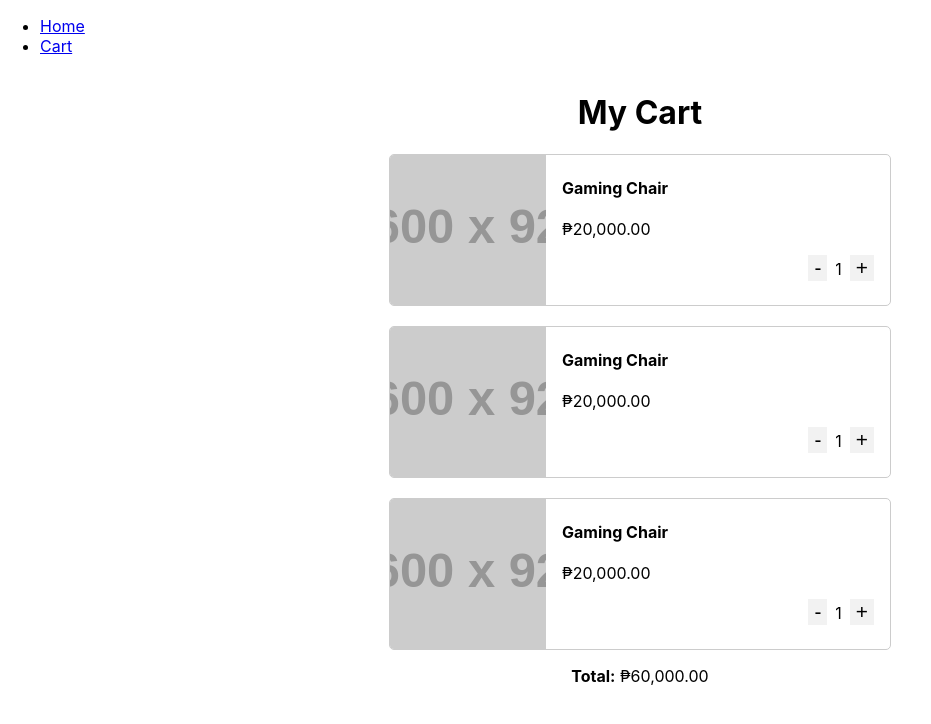
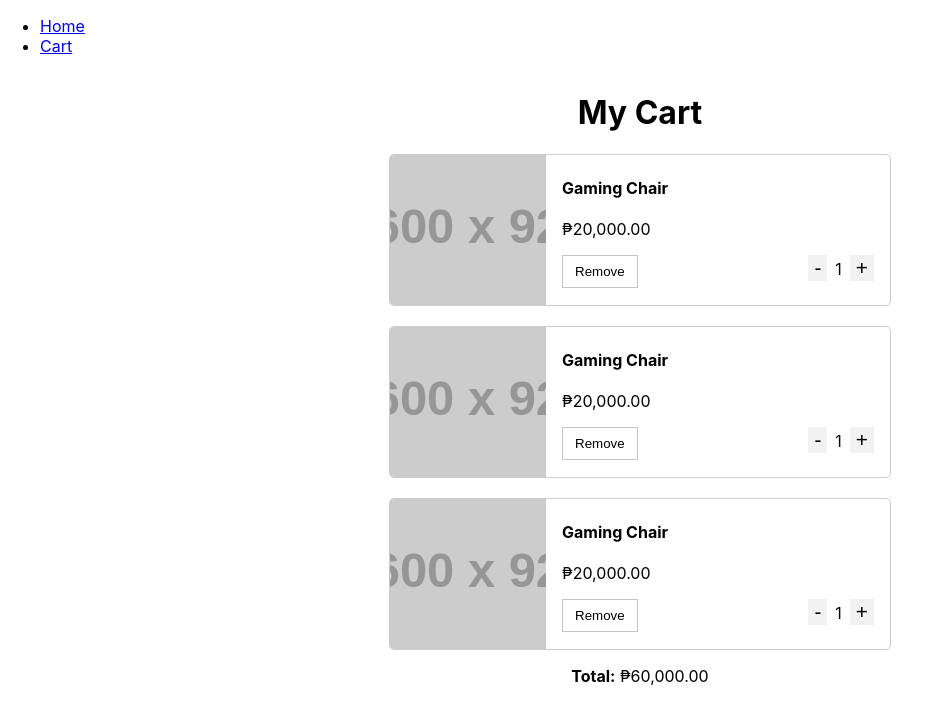
Before and after one commit to jmconcha/shopping-cart-app, a React (Create React App) app: page /cart in a window 1280 px wide. Shown: the top 724 px of the page, without its empty margins (0-931 px from the left). Built offline with nearby package versions, Linux system fonts and the light colour scheme.

Commit message:
card remove button

```diff
--- a/src/Presentation/Views/Cart/ProductList/CartProductList.tsx
+++ b/src/Presentation/Views/Cart/ProductList/CartProductList.tsx
@@ -32,21 +32,33 @@ const CardContent = styled.div`
   padding: 2px 16px 16px;
 `;
 
-const CardAction = styled.div`
+const CardContentAction = styled.div`
+  display: flex;
+  justify-content: space-between;
+`;
+
+const CardActionQuantity = styled.div`
   float: right;
 `;
 
-const CardButton = styled.button`
+const QuantityButton = styled.button`
   border: none;
   background-color: #f2f2f2;
   font-size: 1.3rem;
   cursor: pointer;
 `;
 
-const CardSpan = styled.span`
+const QuantitySpan = styled.span`
   margin-left: 8px;
   margin-right: 8px;
   font-size: 1rem;
+`;
+
+const ButtonRemove = styled.button`
+  padding: 8px 12px;
+  background-color: #fff;
+  border: 1px solid #c4c4c4;
+  cursor: pointer;
 `;
 
 function CartProductList() {
@@ -67,11 +79,14 @@ function CartProductList() {
                 <b>Gaming Chair</b>
               </h4>
               <p>₱20,000.00</p>
-              <CardAction>
-                <CardButton>-</CardButton>
-                <CardSpan>1</CardSpan>
-                <CardButton>+</CardButton>
-              </CardAction>
+              <CardContentAction>
+                <ButtonRemove>Remove</ButtonRemove>
+                <CardActionQuantity>
+                  <QuantityButton>-</QuantityButton>
+                  <QuantitySpan>1</QuantitySpan>
+                  <QuantityButton>+</QuantityButton>
+                </CardActionQuantity>
+              </CardContentAction>
             </CardContent>
           </Card>
         ))}
```
